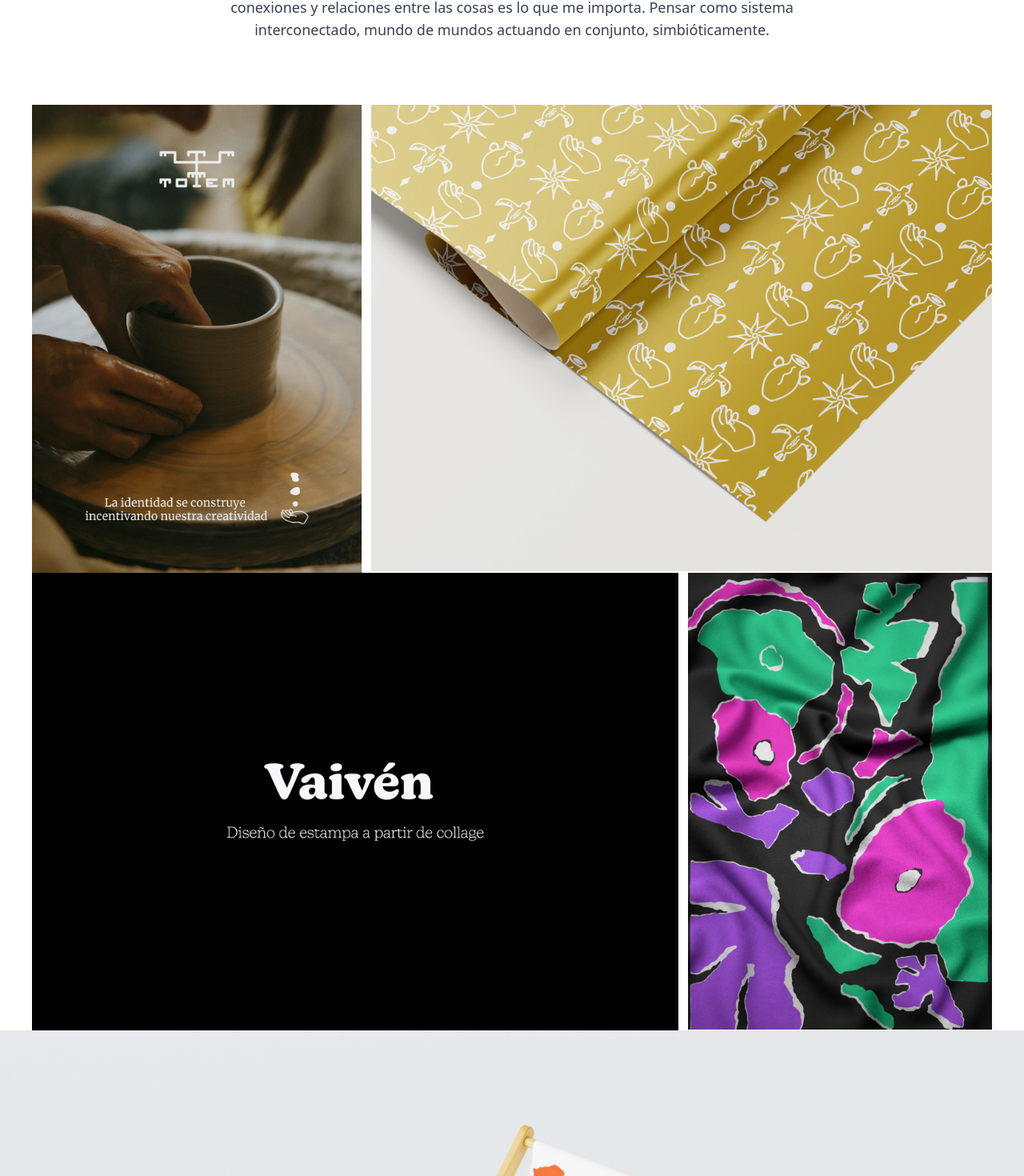
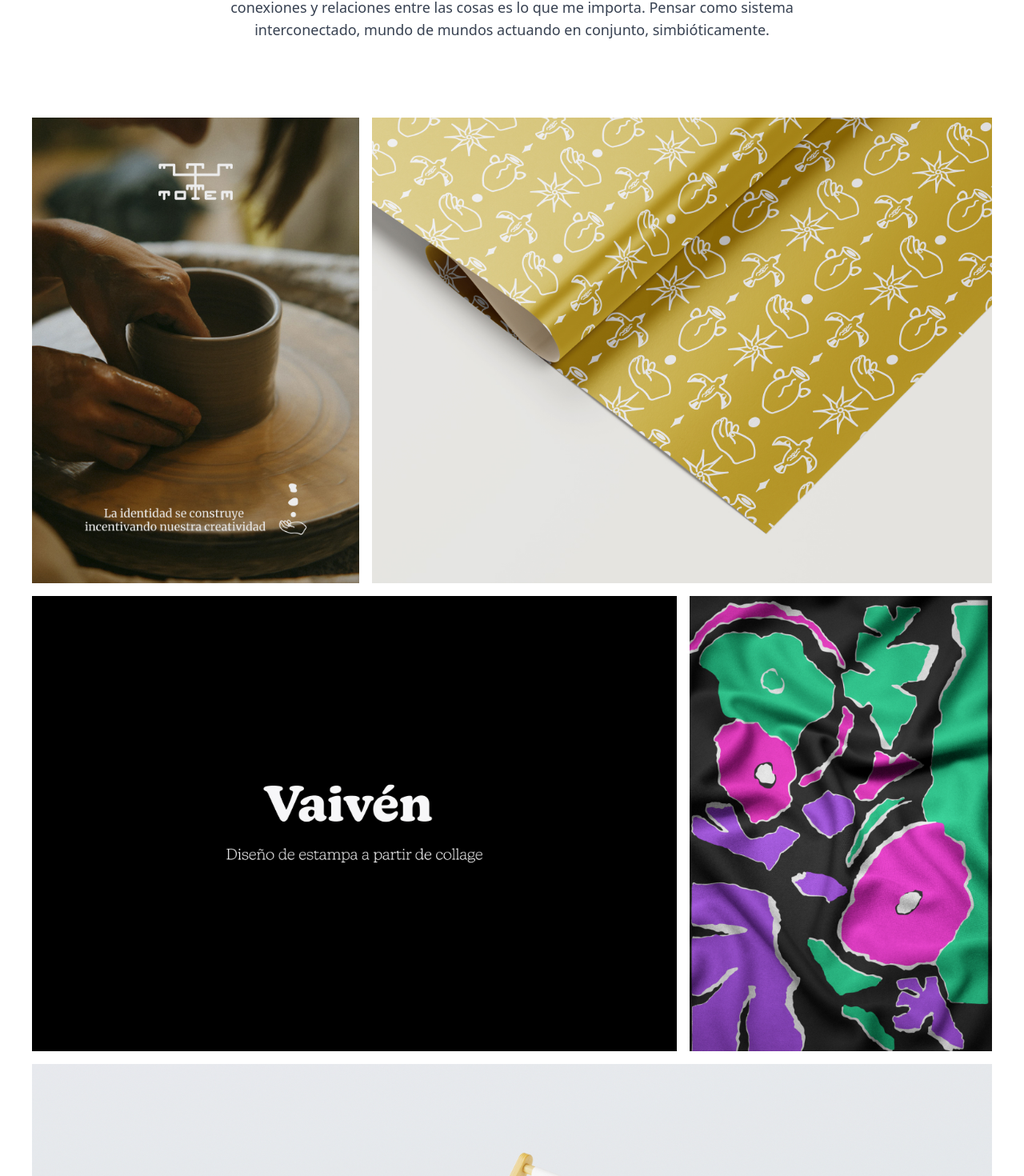
Before and after one commit to maviccc/mavicc, a SvelteKit app: page / in a window 1280 px wide. Shown: the part 293-1763 px from the top of the page at 80% size. Built offline with nearby package versions, Linux system fonts and the light colour scheme.

Commit message:
style: Enhance layout and spacing in +layout.svelte and +page.svelte for improved visual consistency

```diff
--- a/src/routes/+layout.svelte
+++ b/src/routes/+layout.svelte
@@ -6,7 +6,7 @@
 <div class="app bg-[FAF9F9]">
   <Header />
 
-  <main>
+  <main class="grid gap-4">
     <slot />
   </main>
 
--- a/src/routes/+page.svelte
+++ b/src/routes/+page.svelte
@@ -26,7 +26,7 @@
     <div class="flex justify-between">
       <h1 class="text-4xl font-bold mb-4">mavic</h1>
       <div>
-        <ul class="flex gap-3 items-center">
+        <ul class="flex gap-4 items-center">
           <li>
             <a
               href="https://www.linkedin.com/in/victoria-rodriguez-morales-/"
@@ -73,21 +73,29 @@
   </header>
 </section>
 
-<section class="grid md:grid-cols-[2.121fr_4fr] gap-3 container m-auto">
-  <img src="/tazon.jpg" alt="tazon" class="w-full" />
-  <img src="/paper.jpg" alt="paper" class="w-full" />
+<section class="flex flex-col md:flex-row gap-4 container m-auto">
+  <div class="flex-auto">
+    <img src="/tazon.jpg" alt="tazon" class="w-full" />
+  </div>
+  <div class="flex-auto">
+    <img src="/paper.jpg" alt="paper" class="w-full" />
+  </div>
 </section>
 
-<section class="grid md:grid-cols-[4fr_1.88fr] gap-3 container m-auto">
-  <img src="/vaiven.jpg" alt="tazon" class="w-full" />
-  <img src="/silk.jpg" alt="paper" class="w-full" />
+<section class="flex flex-col md:flex-row gap-4 container m-auto">
+  <div class="flex-auto">
+    <img src="/vaiven.jpg" alt="tazon" class="w-full flex-1" />
+  </div>
+  <div class="flex-auto">
+    <img src="/silk.jpg" alt="paper" class="w-full flex-1" />
+  </div>
 </section>
 
-<section>
+<section class="container m-auto">
   <img src="/silla.jpg" alt="tazon" class="w-full" />
 </section>
 
-<section>
+<section class="container m-auto">
   <img src="/four.jpg" alt="tazon" class="w-full" />
 </section>
 
```
